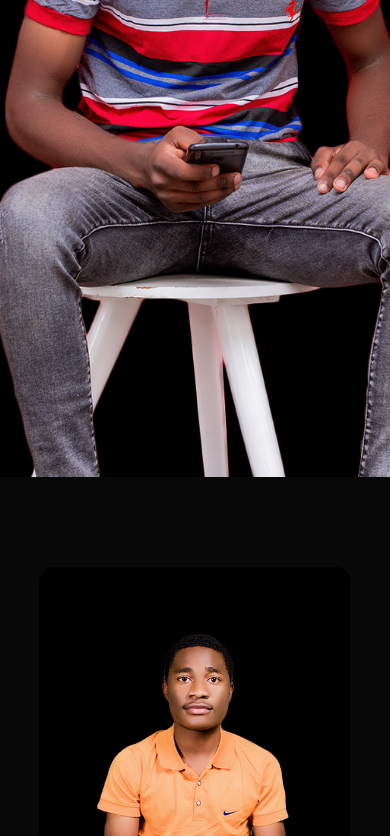
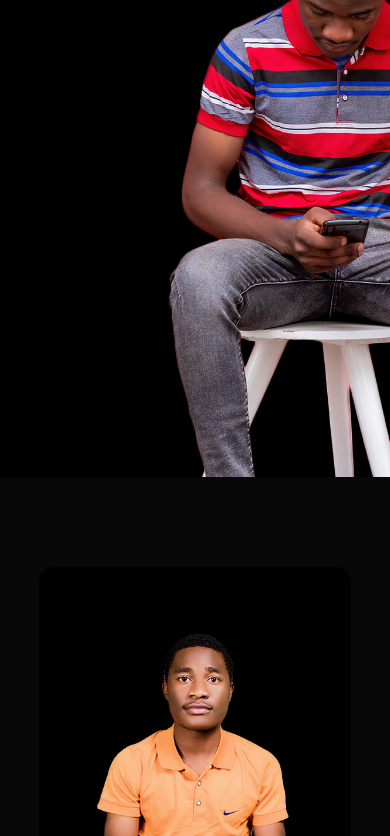
Before and after one commit to KhoTheProgrammer/KhoTheProgrammer.github.io, a plain HTML site: page index.html in a window 390 px wide. Shown: the part 367-1203 px from the top of the page. Drawn offline with Linux system fonts and the light colour scheme.

Commit message:
Update style.css
- change location of background image

```diff
--- a/style.css
+++ b/style.css
@@ -274,7 +274,7 @@ nav .fa-solid{
 }
 @media only screen and (max-width: 600px){
     #header{
-        background-image: url(IMAGES/mobile.jpg);
+        background-image: url(mobile.jpg);
     }
     .header-text{
         margin-top: 45%;
```
